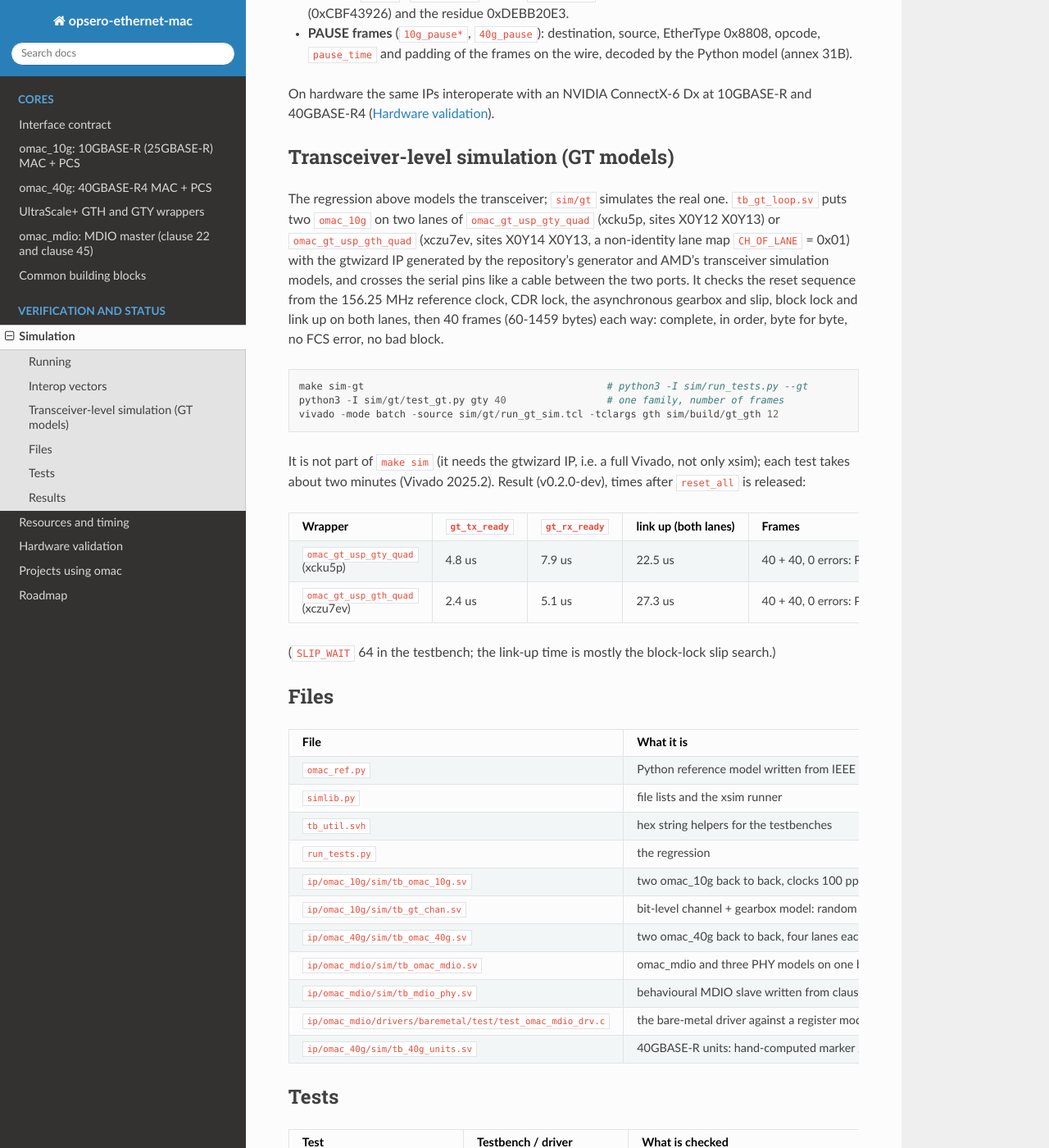
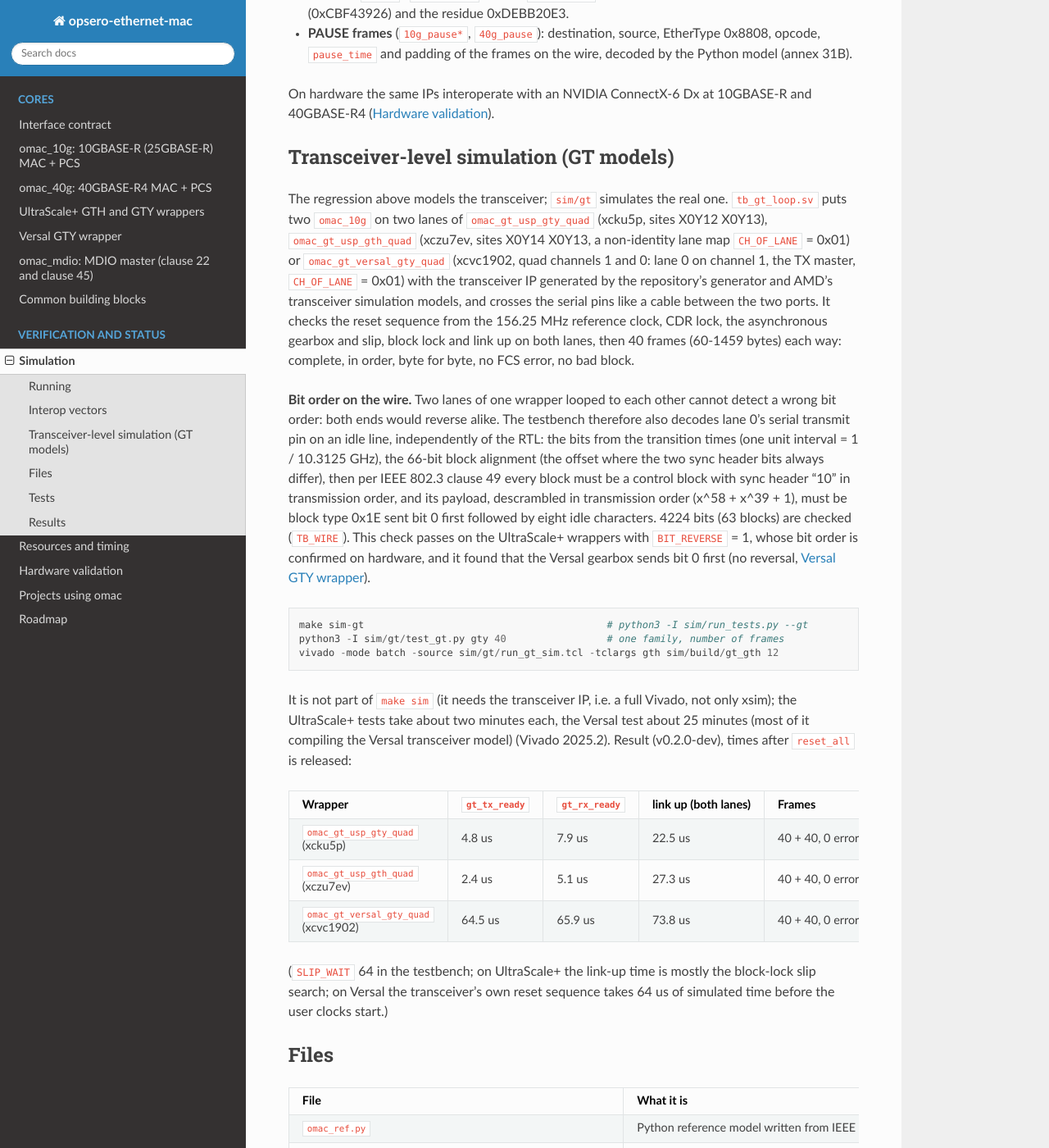
Before and after one commit to fpgadeveloper/opsero-ethernet-mac, a Sphinx documentation site: the page built from docs/simulation.md, in a window 1280 px wide and 1400 px high, scrolled down 1066 px. Shown: the whole window at 82% size. Built offline with Sphinx 7.4.7 and the Read the Docs theme 3.1.0, drawn with Linux system fonts in a browser that asks for light colours.

Commit message:
docs + OOC job: Versal GTY wrapper (gt_versal_gty.md), make synth-gtq-versal
- docs/gt_versal_gty.md: why gt_quad_base (plain .xci, RTL-instantiable) and not the
  bridge / wizard subsystem / a fabric gearbox; the generator settings read back from the
  IP (RPLL, 64B66B_ASYNC, 64/64 width, 156.25 MHz PROGDIV clocks); bit order (bit 0 first
  on Versal, BIT_REVERSE = 0); ports and every difference from the UltraScale+ quad
  wrappers (CH_OF_LANE = quad channel numbers, RXMSTDATAPATHRESET recovery, APB3 port,
  inert DRP ports, TX_MAINCURSOR, SIM_DEVICE); resets; clocking and SyncE; constraints
  (Vivado derives ch<n>_txoutclk / ch<n>_rxoutclk itself); placement; GTYP; what a
  hardware proof needs.
- OOC job jobs_gtq_versal.txt (make synth-gtq-versal): 2 x omac_10g + the wrapper on
  xcvc1902 GTY_QUAD_X1Y1 channels 0/1, routed: 6,575 LUT, 5,710 FF, WNS +0.907 ns
  (TX CRC path), WHS +0.025, 0 critical warnings. synth_ooc.tcl "gtq versal <quad> <ch>..."
  and omac_10g_lanes_top GT_VERSAL.
- index / README / roadmap / simulation / resources / CHANGELOG updated.

Co-Authored-By: Claude Opus 5.5 <noreply@anthropic.com>

````diff
--- a/docs/simulation.md
+++ b/docs/simulation.md
@@ -50,13 +50,25 @@ On hardware the same IPs interoperate with an NVIDIA ConnectX-6 Dx at 10GBASE-R
 ## Transceiver-level simulation (GT models)
 
 The regression above models the transceiver; `sim/gt` simulates the real one. `tb_gt_loop.sv`
-puts two `omac_10g` on two lanes of `omac_gt_usp_gty_quad` (xcku5p, sites X0Y12 X0Y13) or
+puts two `omac_10g` on two lanes of `omac_gt_usp_gty_quad` (xcku5p, sites X0Y12 X0Y13),
 `omac_gt_usp_gth_quad` (xczu7ev, sites X0Y14 X0Y13, a non-identity lane map `CH_OF_LANE` =
-0x01) with the gtwizard IP generated by the repository's generator and AMD's transceiver
-simulation models, and crosses the serial pins like a cable between the two ports. It checks
-the reset sequence from the 156.25 MHz reference clock, CDR lock, the asynchronous gearbox
-and slip, block lock and link up on both lanes, then 40 frames (60-1459 bytes) each way:
-complete, in order, byte for byte, no FCS error, no bad block.
+0x01) or `omac_gt_versal_gty_quad` (xcvc1902, quad channels 1 and 0: lane 0 on channel 1, the
+TX master, `CH_OF_LANE` = 0x01) with the transceiver IP generated by the repository's generator
+and AMD's transceiver simulation models, and crosses the serial pins like a cable between the
+two ports. It checks the reset sequence from the 156.25 MHz reference clock, CDR lock, the
+asynchronous gearbox and slip, block lock and link up on both lanes, then 40 frames
+(60-1459 bytes) each way: complete, in order, byte for byte, no FCS error, no bad block.
+
+**Bit order on the wire.** Two lanes of one wrapper looped to each other cannot detect a wrong
+bit order: both ends would reverse alike. The testbench therefore also decodes lane 0's serial
+transmit pin on an idle line, independently of the RTL: the bits from the transition times
+(one unit interval = 1 / 10.3125 GHz), the 66-bit block alignment (the offset where the two
+sync header bits always differ), then per IEEE 802.3 clause 49 every block must be a control
+block with sync header "10" in transmission order, and its payload, descrambled in transmission
+order (x^58 + x^39 + 1), must be block type 0x1E sent bit 0 first followed by eight idle
+characters. 4224 bits (63 blocks) are checked (`TB_WIRE`). This check passes on the
+UltraScale+ wrappers with `BIT_REVERSE` = 1, whose bit order is confirmed on hardware, and it
+found that the Versal gearbox sends bit 0 first (no reversal, [](gt_versal_gty.md)).
 
 ```
 make sim-gt                                         # python3 -I sim/run_tests.py --gt
@@ -64,16 +76,20 @@ python3 -I sim/gt/test_gt.py gty 40                 # one family, number of fram
 vivado -mode batch -source sim/gt/run_gt_sim.tcl -tclargs gth sim/build/gt_gth 12
 ```
 
-It is not part of `make sim` (it needs the gtwizard IP, i.e. a full Vivado, not only xsim);
-each test takes about two minutes (Vivado 2025.2). Result (v0.2.0-dev), times after
+It is not part of `make sim` (it needs the transceiver IP, i.e. a full Vivado, not only xsim);
+the UltraScale+ tests take about two minutes each, the Versal test about 25 minutes (most of it
+compiling the Versal transceiver model) (Vivado 2025.2). Result (v0.2.0-dev), times after
 `reset_all` is released:
 
 | Wrapper | `gt_tx_ready` | `gt_rx_ready` | link up (both lanes) | Frames |
 |---|---:|---:|---:|---|
 | `omac_gt_usp_gty_quad` (xcku5p) | 4.8 us | 7.9 us | 22.5 us | 40 + 40, 0 errors: PASS |
 | `omac_gt_usp_gth_quad` (xczu7ev) | 2.4 us | 5.1 us | 27.3 us | 40 + 40, 0 errors: PASS |
+| `omac_gt_versal_gty_quad` (xcvc1902) | 64.5 us | 65.9 us | 73.8 us | 40 + 40, 0 errors, wire check 63 / 63 blocks: PASS |
 
-(`SLIP_WAIT` 64 in the testbench; the link-up time is mostly the block-lock slip search.)
+(`SLIP_WAIT` 64 in the testbench; on UltraScale+ the link-up time is mostly the block-lock slip
+search; on Versal the transceiver's own reset sequence takes 64 us of simulated time before the
+user clocks start.)
 
 ## Files
 
````
Also changed, not shown: CHANGELOG.md (+14 -0 lines), README.md (+1 -0 lines), docs/gt_versal_gty.md (added, +195 -0 lines), docs/index.md (+2 -0 lines), docs/resources.md (+8 -1 lines), docs/roadmap.md (+1 -1 lines), 5 other files.
